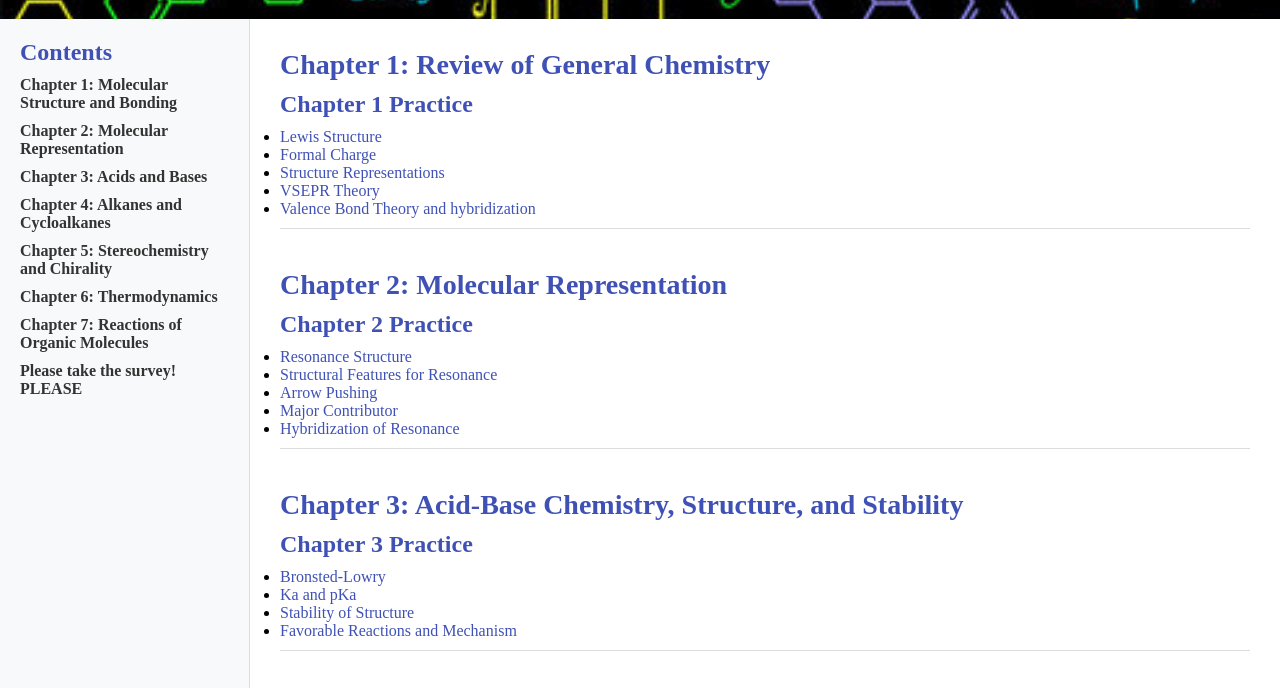
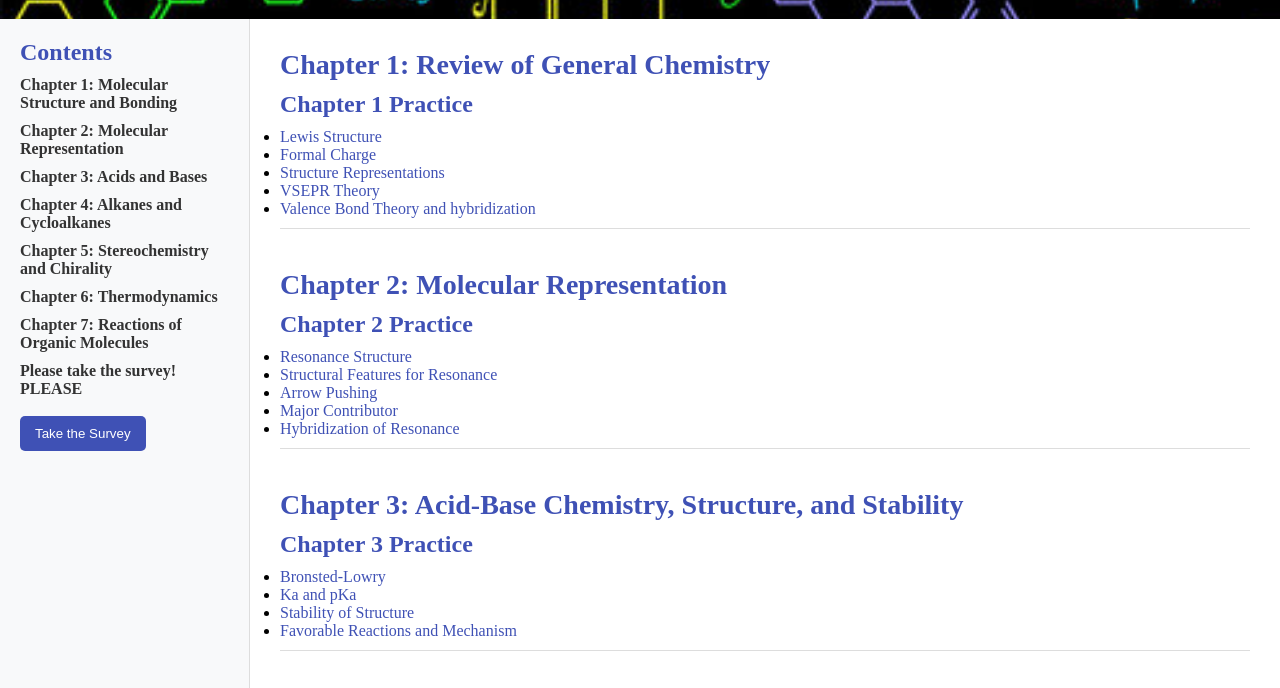
Before and after one commit to Ming-shadowMoon/FinalChemWebsiteByHenry, a plain HTML site: page index.html in a window 1280 px wide. Shown: the part 106-794 px from the top of the page. Drawn offline with Linux system fonts and the light colour scheme.

Commit message:
Update index.html

```diff
--- a/index.html
+++ b/index.html
@@ -24,8 +24,10 @@
                 <li><a href="#section5">Chapter 5: Stereochemistry and Chirality</a></li>
                 <li><a href="#section6">Chapter 6: Thermodynamics</a></li>
                 <li><a href="#section7">Chapter 7: Reactions of Organic Molecules</a></li>
-                <li><a href="">Please take the survey! PLEASE</a></li>
             </ul>
+            <a href="https://forms.gle/soBTtwaVcy93W7ku8" target="_blank">Please take the survey! PLEASE</a>
+            <br><br>
+            <button onclick="window.open('https://forms.gle/soBTtwaVcy93W7ku8', '_blank')">Take the Survey</button>
         </aside>
 
         <!-- Main content area -->
```
